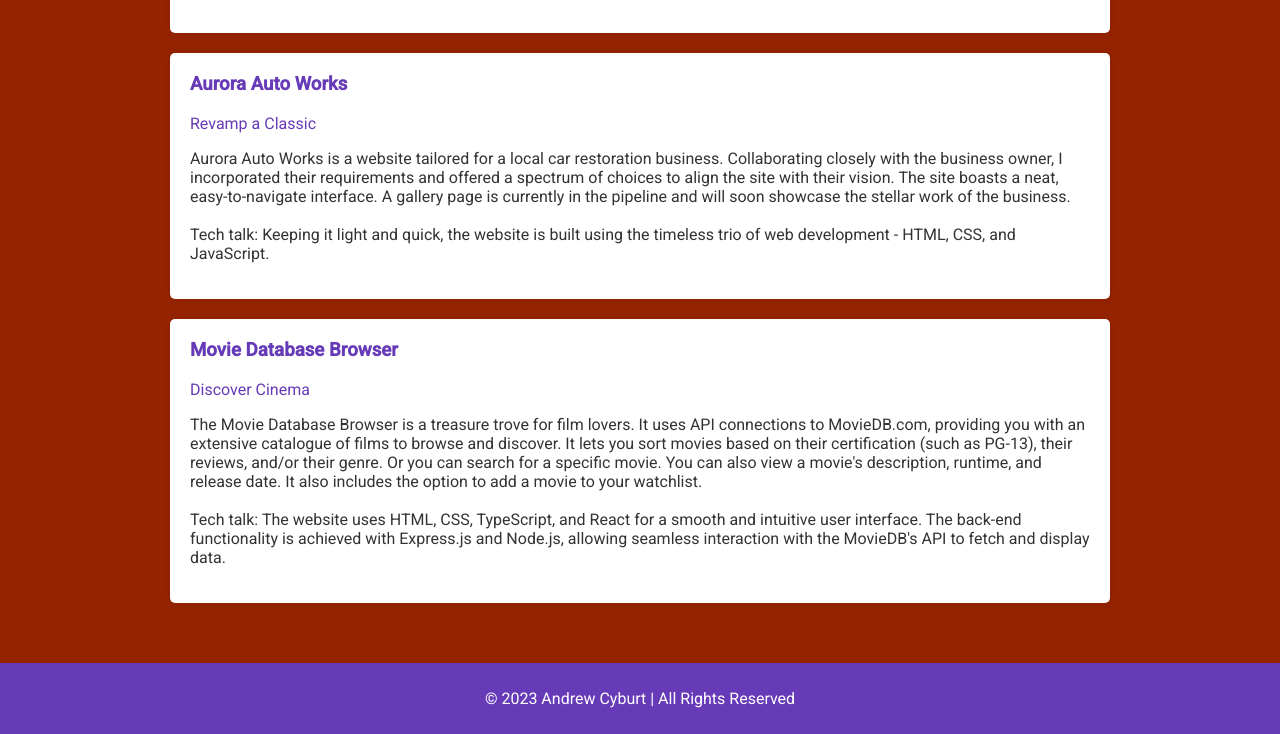
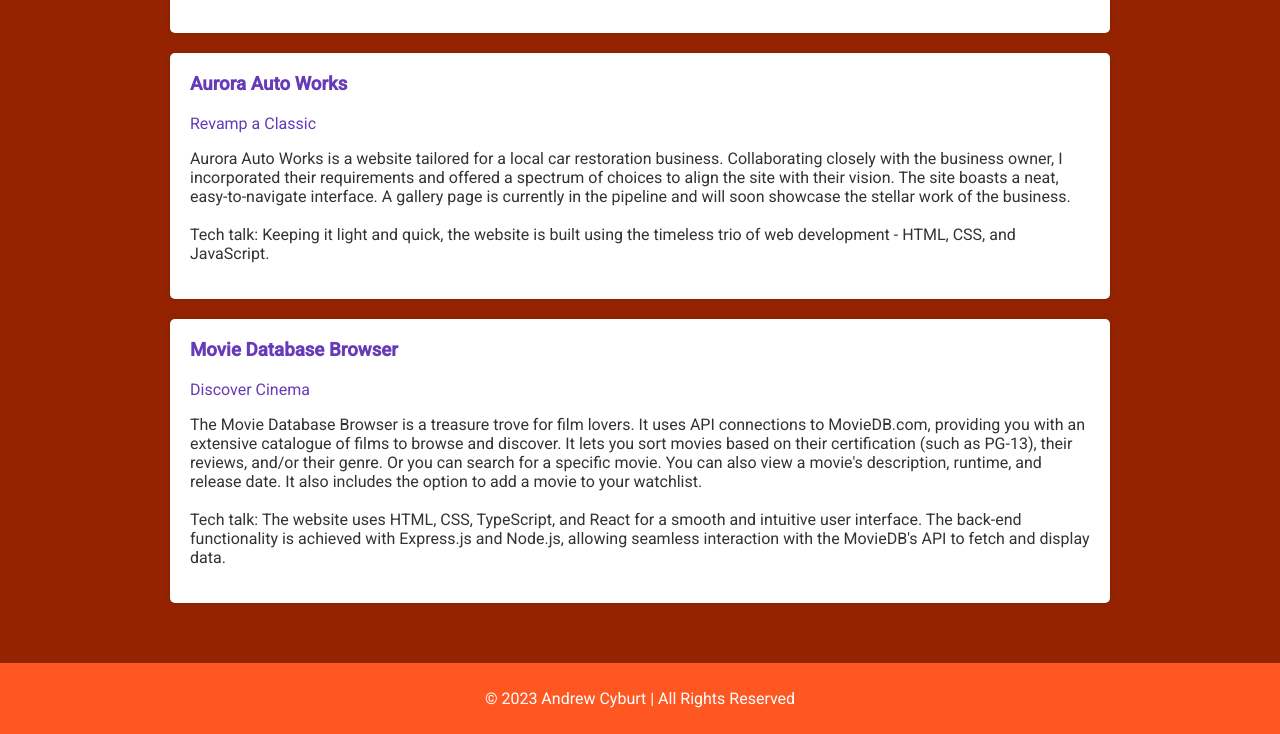
Before and after one commit to DecadentCode/homepage, a plain HTML site: page index.html in a window 1280 px wide. Shown: the part 822-1556 px from the top of the page. Drawn offline with Linux system fonts and the light colour scheme.

Commit message:
color tweaks

```diff
--- a/css/style.css
+++ b/css/style.css
@@ -59,7 +59,7 @@ a:hover {
 }
 
 footer {
-  background-color: #673ab7;
+  background-color: #FF5722;
   color: white;
   text-align: center;
   padding: 10px;
```
